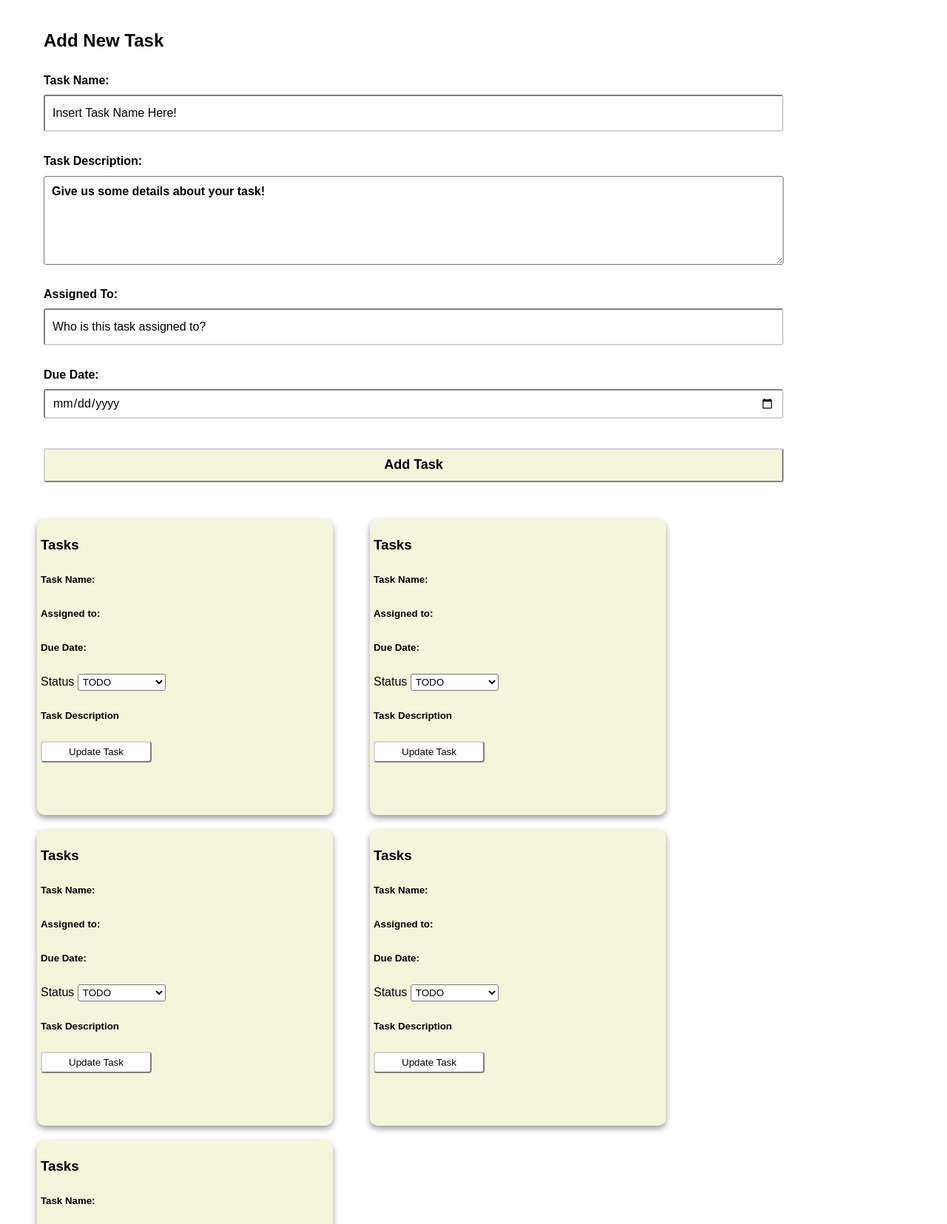
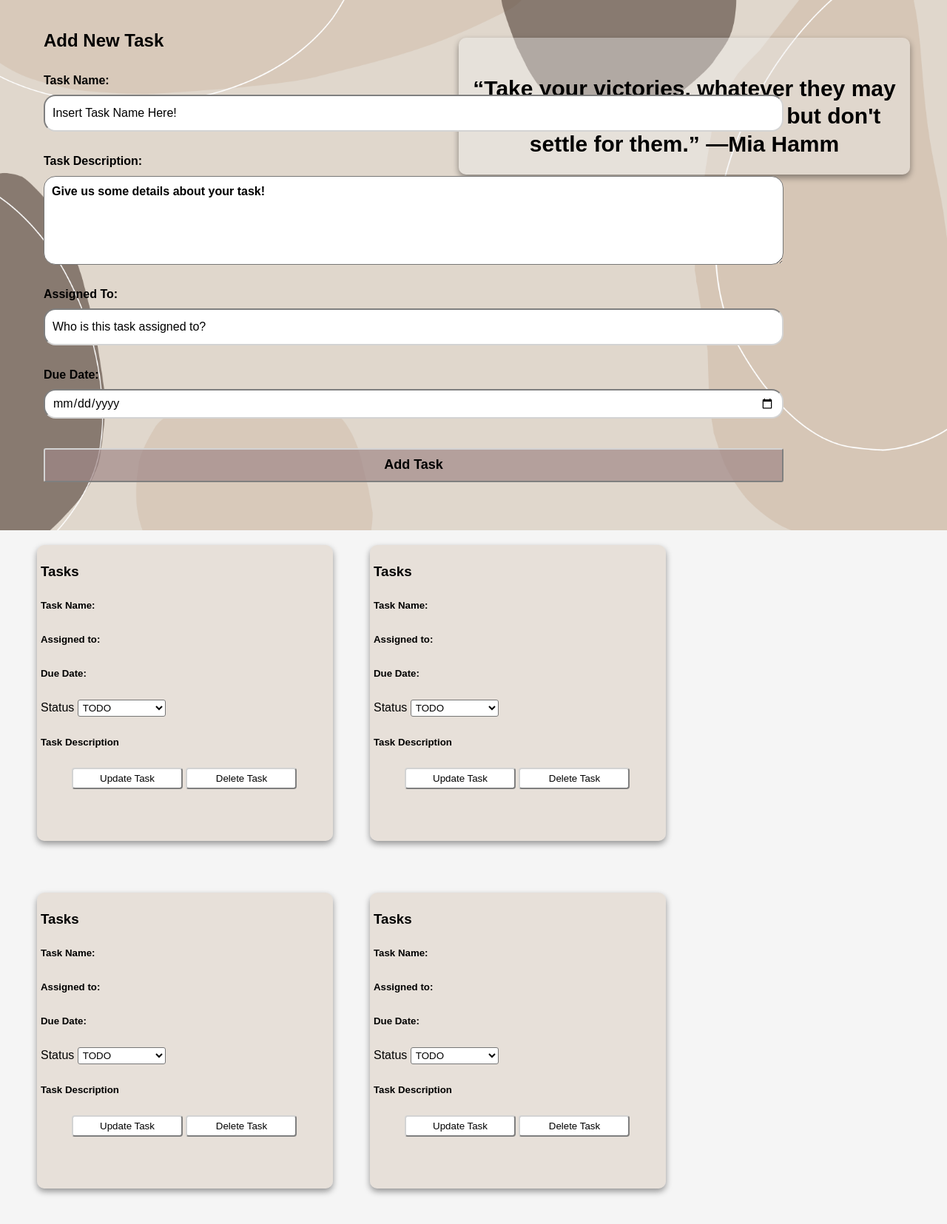
Before and after one commit to HaaniMirza/Group4-FinalProject, a plain HTML site: page index.html in a window 1280 px wide. Shown: the part 83-1738 px from the top of the page at 74% size. Drawn offline with Linux system fonts and the light colour scheme.

Commit message:
Made ccs changes and added comments for organization

```diff
--- a/assets/css/style.css
+++ b/assets/css/style.css
@@ -1,30 +1,43 @@
 body {
     margin: 0;
     padding: 0;
-
+    box-sizing: border-box;
+    font-family: 'Oswald', sans-serif, 'Times New Roman', Times, serif;
+    background-color: whitesmoke;
+    transform-style: preserve-3d;
 }
 
+/* Web background */
 
+.main-bg {
+    background-image: url("../images/beigebg-2.png");
+    min-height: 500px;
+    height: 100vh;
+    width: 100%;
+    background-size: cover;
+    background-repeat: no-repeat;
+    background-attachment: fixed;
+    background-position: center;
+}
 
+/* Title */
 h1 {
     text-align: center;
     letter-spacing: 40px;
-    text-transform: capitalize;
+    text-transform: uppercase;
     align-items: center;
     height: 80px;
     font-size: 50px;
-    background-color: beige;
     margin-top: 0;
-
 }
 
+/* Form */
 .form-desc {
     width: 300px;
     height: 120px;
-    border-radius: 3px;
+    /* border-radius: 3px; */
     font-weight: lighter;
     font-size: medium;
-
 }
 
 .form {
@@ -32,6 +45,8 @@ h1 {
     font-size: 16px;
     font-family: cursive;
     margin-left: 49px;
+    box-shadow: rgba(0,0,0,.4);
+    border-radius: 1rem;
 }
 
 .form-title {
@@ -43,20 +58,23 @@ h1 {
     box-sizing: border-box;
     line-height: 1.2;
     font-weight: 600;
-    border-radius: none;
+    border-radius: 2rem;
     padding: 10px;
 }
 
 .form-items {
     display: flex;
     flex-direction: column;
+    box-shadow: rgba(0,0,0,.4);
+    border-radius: 1rem;
 }
 
 .form-items > * {
     align-self: flex-start;
     width: 1000px;
     font-family: sans-serif;
-
+    box-shadow: rgba(0,0,0,.4);
+    border-radius: 1rem;
 }
 
 .form-label {
@@ -70,12 +88,13 @@ h1 {
 .form-input {
     width: 1000px;
     height: 50px;
-    border-radius: 3px;
+    /* border-radius: 3px; */
     font-family: sans-serif;
     font-weight: lighter;
     font-size: medium;
     border-color: lightgray;
-
+    box-shadow: 5px;
+    border-radius: 1rem;
 }
 
 .form-input-sm {
@@ -94,15 +113,16 @@ h1 {
     padding: 10px 16px;
     margin: 20px 0;
     border-radius: 3px;
-    background-color: beige;
+    background-color: rgba(160, 135, 135, 0.692);
     cursor: pointer;
     width: 1000px;
     font-size: large;
 
 }
 
+/* Quote card */
 .card-body {
-    background-color: beige;
+    background-color: rgba(240, 240, 240, 0.4);
     font-size: 30px;
     width: 600px;
     height: 160px;
@@ -110,7 +130,7 @@ h1 {
     margin-top: 20px;
     /*position: fixed;*/
     float: right;
-    margin-right: 1000px;
+    margin-right: 50px;
     border: 10px;
     /*border-style: dashed;*/
     border-radius: 10px;
@@ -119,10 +139,12 @@ h1 {
     padding-top: 20px;
     line-height: 125%;
     /*border-color: blueviolet;*/
+    float: right;
 }
 
+/* Task cards */
 .container {
-    background-color: beige;
+    background-color: rgba(211, 193, 176, 0.4);
     width: 400px;
     height: 400px;
     padding: 5px;
@@ -136,14 +158,29 @@ h1 {
     float: left;
     margin-left: 50px;
     font-family: sans-serif;
+    margin-bottom: 50px;
 }
 
+/* All buttons */
 button {
     padding: 5px;
     width: 150px;
     background-color: white;
     border-color: lightgray;
     border-radius: 4px;
+    transition: ease-out 0.3s;
+}
+
+button:hover {
+    color: rgb(136, 104, 78);
+    background: white;
+    box-shadow: inset 0 0 10px white, 0 0 40px white, 0 0 80px;
+}
+
+
+/* Update button */
+#update {
+    margin-left: 42px;
 }
 
 select {
@@ -155,3 +192,26 @@ select {
 .card {
     line-height: 150%;
 }
+
+/* footer */
+footer {
+    display: flex;
+    width: 100%;
+    background-color: rgba(160, 135, 135, 0.692);
+    padding: 36px 0px;
+    border-top-left-radius: 125px;
+    font-size: 13px;
+    /* line-height: 30px; */
+    margin-top: 0px;
+    height: 10px;
+}
+
+footer .social a {
+    text-align: center;
+    color: white;
+    font-size: 40px;
+    text-decoration: none;
+    display: inline-block;
+    margin-left: 1000px;
+    justify-content: center;
+}
--- a/index.html
+++ b/index.html
@@ -6,12 +6,21 @@
     <meta name="viewport" content="width=device-width, initial-scale=1.0">
     <title>Task List</title>
     <link rel="stylesheet" type="text/css" href="./assets/css/style.css" />
+    <script src="https://kit.fontawesome.com/3fb09a0290.js" crossorigin="anonymous"></script>
     <script src="./assets/js/script.js"></script>
 </head>
 <body>
+    <!-- Main background -->
+    <div class="main-bg">
     <header>
         <h1>Task List</h1>
     </header>
+    <!-- Quote card -->
+    <div class="card">
+        <div class="card-body">
+          <p><b>“Take your victories, whatever they may be, cherish them, use them, but don't settle for them.” —Mia Hamm</b></p>
+        </div>
+      </div>
     <div id="error"></div>
     <form class="form" id="form" name="task" onsubmit="return validateForm()">
         <div class="form-title">Add New Task</div>
@@ -41,7 +50,9 @@
         <button type="submit" class="form-btn">Add Task</button>
         </div>
     </form>
+    </div>
     <form name="update" onsubmit="return updateTask()">
+    <!-- Task cards -->
         <div class="container">
             <div class="card">
                 <h3 class="card-title">Tasks</h3>
@@ -64,7 +75,8 @@
                 </select>
                 <h5 class="card-subtitle">Task Description</h5>
                 <p id="tdesc0" class="card-subtitle"></p>
-                <button type="submit">Update Task</button>
+                <button id="update" type="submit">Update Task</button>
+                <button id="remove" type="submit">Delete Task</button>
             </div>
         </div>
     </form>
@@ -91,7 +103,8 @@
                 </select>
                 <h5 class="card-subtitle">Task Description</h5>
                 <p id="tdesc1" class="card-subtitle"></p>
-                <button type="submit">Update Task</button>
+                <button id="update" type="submit">Update Task</button>
+                <button id="remove" type="submit">Delete Task</button>
             </div>
         </div>
     </form>
@@ -118,7 +131,8 @@
                 </select>
                 <h5 class="card-subtitle">Task Description</h5>
                 <p id="tdesc2" class="card-subtitle"></p>
-                <button type="submit">Update Task</button>
+                <button id="update" type="submit">Update Task</button>
+                <button id="remove" type="submit">Delete Task</button>
             </div>
         </div>
     </form>
@@ -145,7 +159,8 @@
                 </select>
                 <h5 class="card-subtitle">Task Description</h5>
                 <p id="tdesc3" class="card-subtitle"></p>
-                <button type="submit">Update Task</button>
+                <button id="update" type="submit">Update Task</button>
+                <button id="remove" type="submit">Delete Task</button>
             </div>
         </div>
     </form>
@@ -172,16 +187,16 @@
                 </select>
                 <h5 class="card-subtitle">Task Description</h5>
                 <p id="tdesc4" class="card-subtitle"></p>
-                <button type="submit">Update Task</button>
+                <button id="update" type="submit">Update Task</button>
+                <button id="remove" type="submit">Delete Task</button>
             </div>
         </div>
     </form>
+<!-- Social -->
     <footer>
-        <div class="card">
-            <div class="card-body">
-              <p><b>“Take your victories, whatever they may be, cherish them, use them, but don't settle for them.” —Mia Hamm</b></p>
-            </div>
-          </div>
+        <div class="social">
+            <a href="https://github.com/HaaniMirza/Group4-FinalProject" target="_blank" rel="noopener noreferrer"><i class="fa-brands fa-github fa-bounce"></i></a>
+        </div>
     </footer>
 </body>
 </html>
```
Also changed, not shown: assets/images/beigebg-2.png (added), assets/images/beigebg.png (added).
